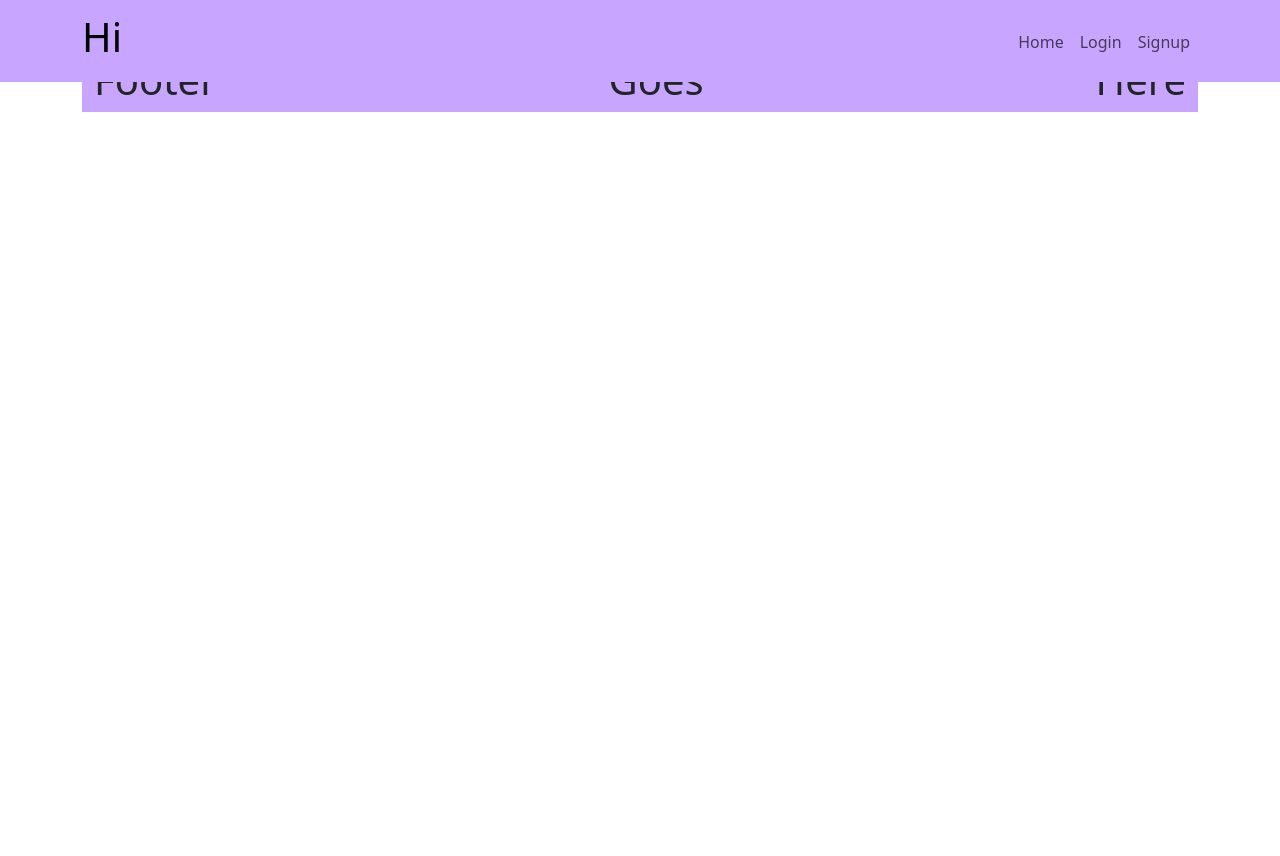
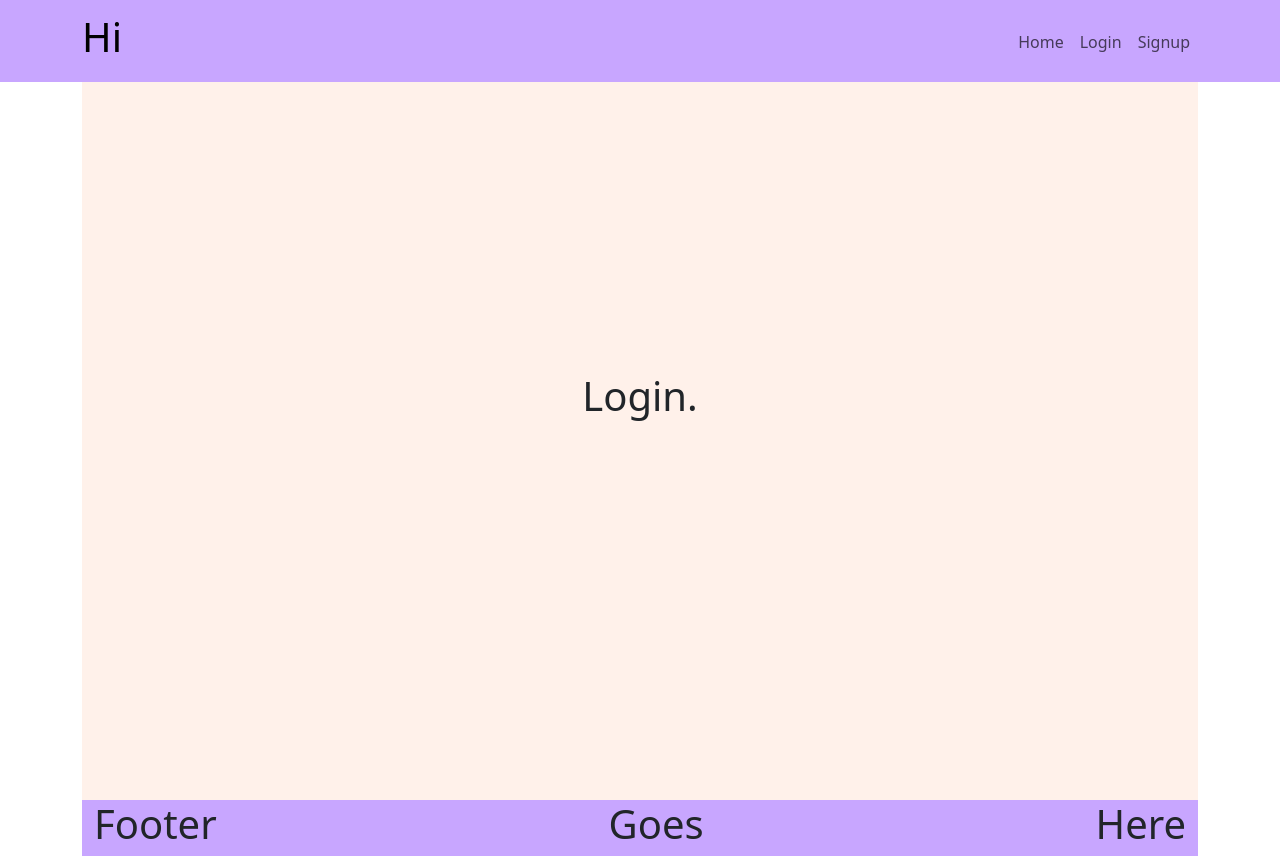
Before and after one commit to emilymclean94/movie-nova, a React (Create React App) app in the folder client/: page /login in a window 1280 px wide. Before the commit the page ends 800 px from the top, so only its background shows below. Built offline with nearby package versions, Linux system fonts and the light colour scheme.

Commit message:
navbar tweak

```diff
--- a/client/src/App.css
+++ b/client/src/App.css
@@ -76,6 +76,35 @@
     justify-content: space-between;
   }
 
+
+  /* ----- */
+  /* Login */
+  /* ----- */
+  .login {
+    background-color:  #fff1ea;
+    height: 100vh;
+    width: 100%;
+    display: flex;
+    justify-content: center;
+    align-items: center;
+    text-align: center;
+    flex-direction: column;
+  }
+
+
+  /* ------ */
+  /* Signup */
+  /* ------ */
+  .signup {
+    background-color:  #fff1ea;
+    height: 100vh;
+    width: 100%;
+    display: flex;
+    justify-content: center;
+    align-items: center;
+    text-align: center;
+    flex-direction: column;
+  }
   /* ---- */
   /* Home */
   /* ---- */
```
